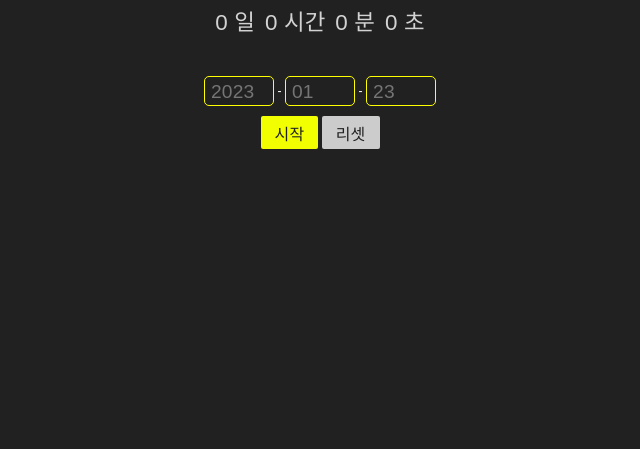
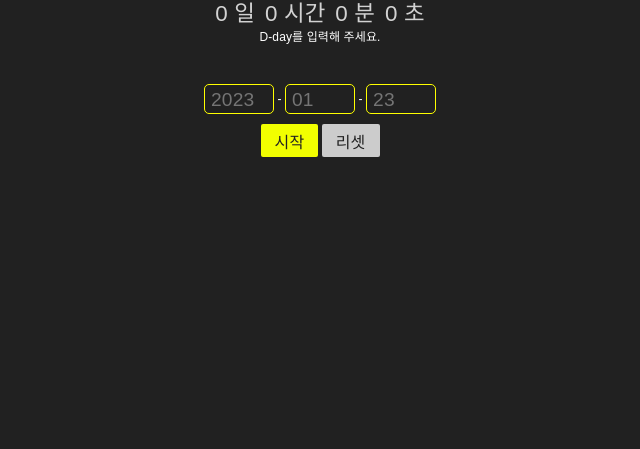
Before and after one commit to inusneo/D-Day, a plain HTML site: page index.html in a window 1280 px wide. Shown: the part 351-800 px from the top of the page, without its empty margins (320-960 px from the left). Drawn offline with Linux system fonts and the light colour scheme.

Commit message:
[edit] html add day txt

```diff
--- a/index.html
+++ b/index.html
@@ -29,6 +29,7 @@
         <span>초</span>
       </div>
     </div>
+    <p id="dayTxt" class="txt_day">D-day를 입력해 주세요.</p>
     <div id="boxInput" class="box_input">
       <input type="text" size="5" maxlength="4" id="inputYear" class="input_year" title="카운트 할 연도 입력" placeholder="2023" required />&nbsp;-&nbsp;
       <input type="text" size="5" maxlength="2" id="inputMonth" class="input_month" title="카운트 할 월 입력" placeholder="01" required />&nbsp;-&nbsp;
```
